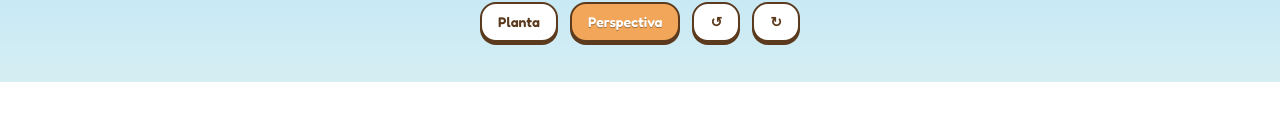
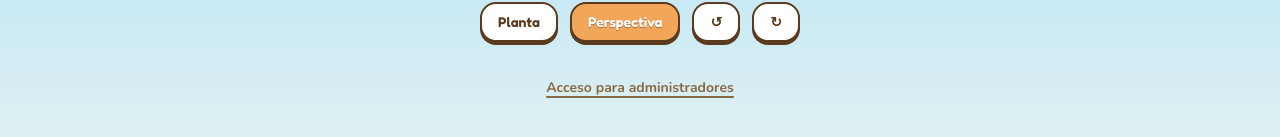
Before and after one commit to PerryEx64/piso-idec, a React (Vite) app: page / in a window 1280 px wide. Shown: the part 855-992 px from the top of the page. Before the commit the page ends 937 px from the top, so only its background shows below. Built offline with nearby package versions, Linux system fonts and the light colour scheme; no server answers; the database is empty.

Commit message:
feat: add navigation links for non-admin users in PanelAdmin and VistaPublica

```diff
--- a/src/pages/PanelAdmin.tsx
+++ b/src/pages/PanelAdmin.tsx
@@ -26,6 +26,11 @@ export function PanelAdmin() {
   return (
     <>
       <Encabezado titulo="Panel de administración" subtitulo="Asigna cada metro a quien lo apadrina." />
+      {listo && !esAdmin && (
+        <div className="-mb-4 flex w-full max-w-md justify-start">
+          <EnlaceBoton href="#/">← Regresar</EnlaceBoton>
+        </div>
+      )}
       {!listo ? (
         <Cargando texto="Verificando sesión…" />
       ) : !usuario ? (
--- a/src/pages/VistaPublica.tsx
+++ b/src/pages/VistaPublica.tsx
@@ -33,6 +33,14 @@ export function VistaPublica() {
           <Cuadricula celdas={celdas} />
         </>
       )}
+      {!usuario && (
+        <a
+          href="#/admin"
+          className="mt-auto rounded-lg px-2 py-1 text-sm font-bold text-tinta-suave underline decoration-2 underline-offset-4 outline-none hover:text-tinta focus-visible:ring-[3px] focus-visible:ring-turquesa"
+        >
+          Acceso para administradores
+        </a>
+      )}
     </>
   )
 }
```
